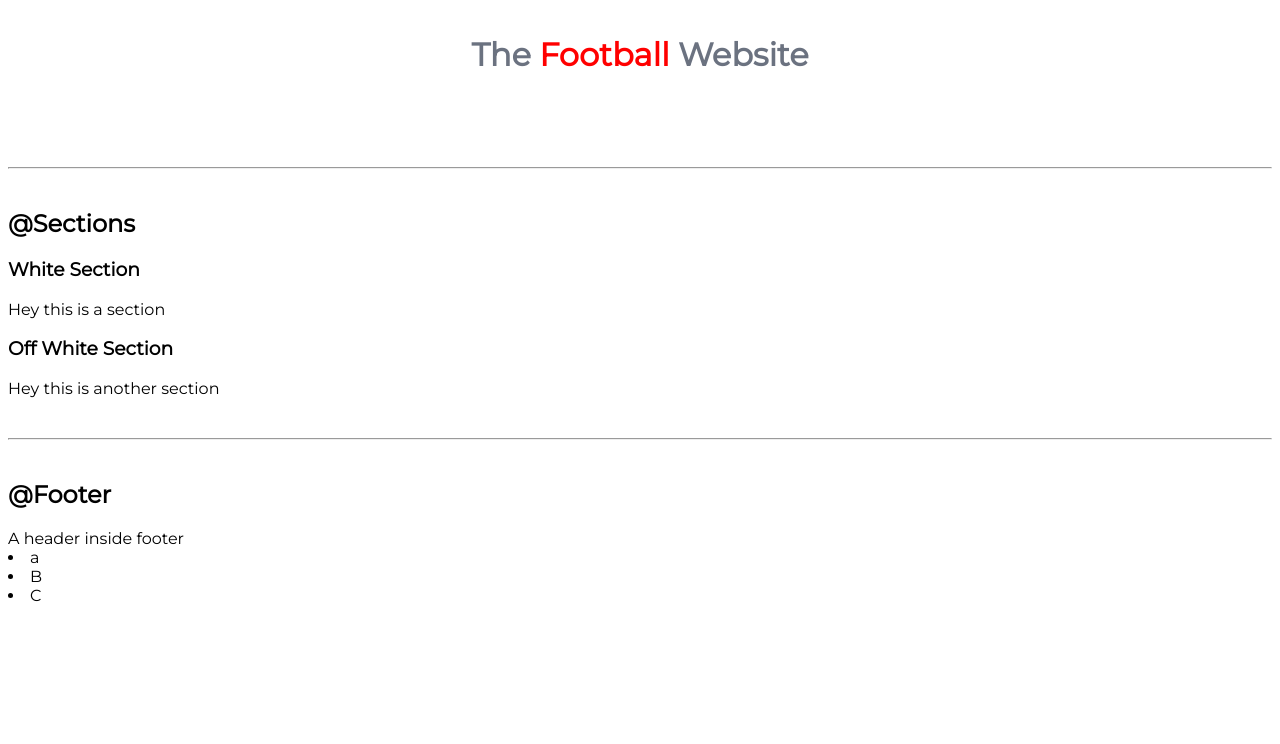
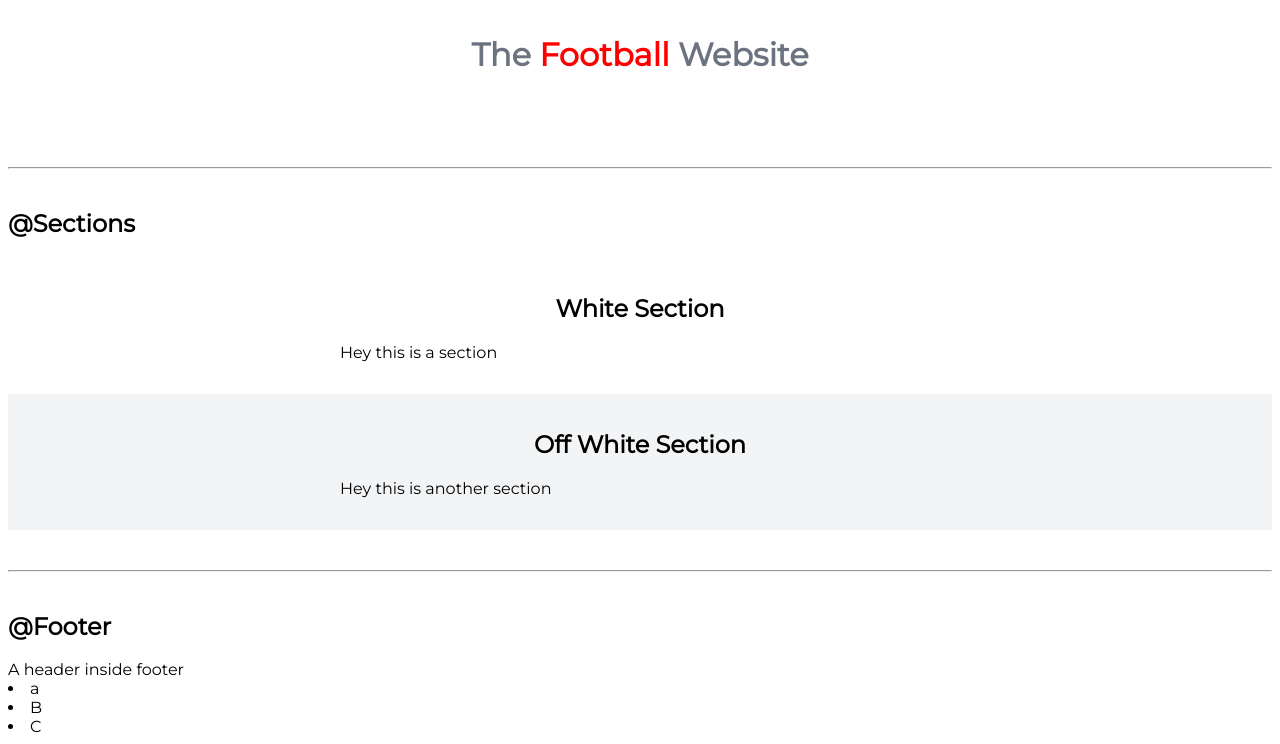
Before and after one commit to viveksuarez7/neog-camp-lesson-3.1, a plain HTML site: page index.html in a window 1280 px wide. Shown: the part 1998-2742 px from the top of the page. Before the commit the page ends 2611 px from the top, so only its background shows below. Drawn offline with Linux system fonts and the light colour scheme.

Commit message:
wip:section-done

```diff
--- a/index.html
+++ b/index.html
@@ -106,17 +106,19 @@
 
     <h2>@Sections</h2>
 
-    <section>
-        <h3>White Section</h3>
+    <section class="section">
+        <div class="containers containers-centres">
+            <h1>White Section</h1>
+            <p>Hey this is a section</p>
+        </div>
 
-        <p>Hey this is a section</p>
 
     </section>
-    <section>
-        <h3>Off White Section</h3>
-
-        <p>Hey this is another section</p>
-
+    <section class="section ow">
+        <div class="containers containers-centres">
+            <h1>Off White Section</h1>
+            <p>Hey this is another section</p>
+        </div>
     </section>
 
     <hr>
--- a/style.css
+++ b/style.css
@@ -3,7 +3,7 @@
 :root{
     --primary-color:red;
     --dark-grey:#6B7280;
-
+    --off-white:#F3F4F6;
 }
 hr{
     margin: 2.5rem 0rem;
@@ -69,7 +69,7 @@ border: 1px solid var(--primary-color);
 .navigation .link-active{
     font-weight: bold;
 }
-
+/**Header**/
 .hero{
     padding: 2rem;
 }
@@ -88,3 +88,16 @@ margin: auto;
 .hero .hero-heading .hero-inv{
     color: var(--primary-color);
 }
+
+/**Section**/
+.section{
+    padding: 1rem;
+}
+.section h1{
+    text-align: center;
+
+
+}
+.ow{
+    background-color: var(--off-white);
+}
```
